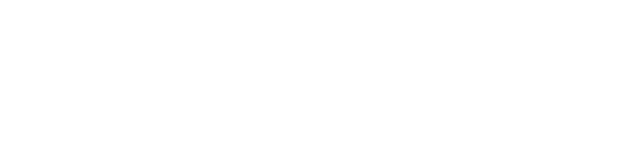
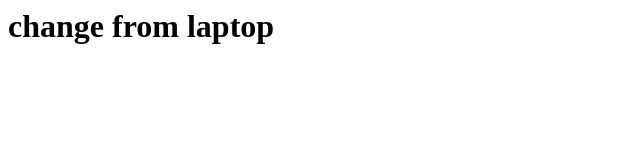
Before and after one commit to neskone1/HW-Wireframe, a plain HTML site: page HW-Wireframe-master/index.html in a window 1280 px wide. Shown: the whole page, without its empty margins (0-640 px from the left). Drawn offline with Linux system fonts and the light colour scheme.

Commit message:
updating index file

```diff
--- a/HW-Wireframe-master/index.html
+++ b/HW-Wireframe-master/index.html
@@ -15,7 +15,9 @@
 </section>
 
 
-<body></body>
+<body>
+    <h1> change from laptop</h1>
+</body>
 
 
 
```
